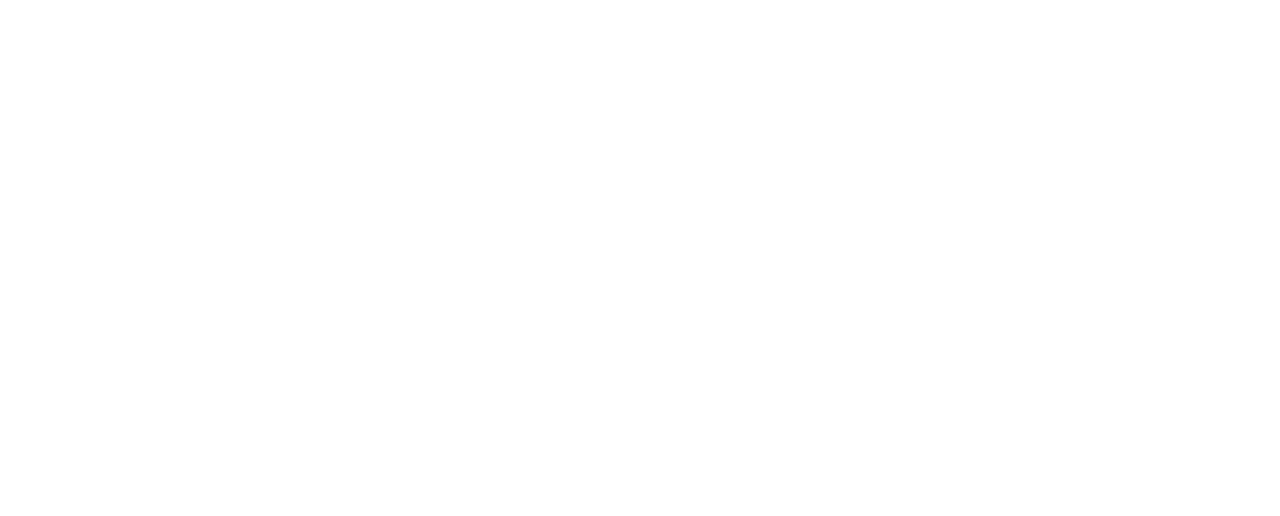
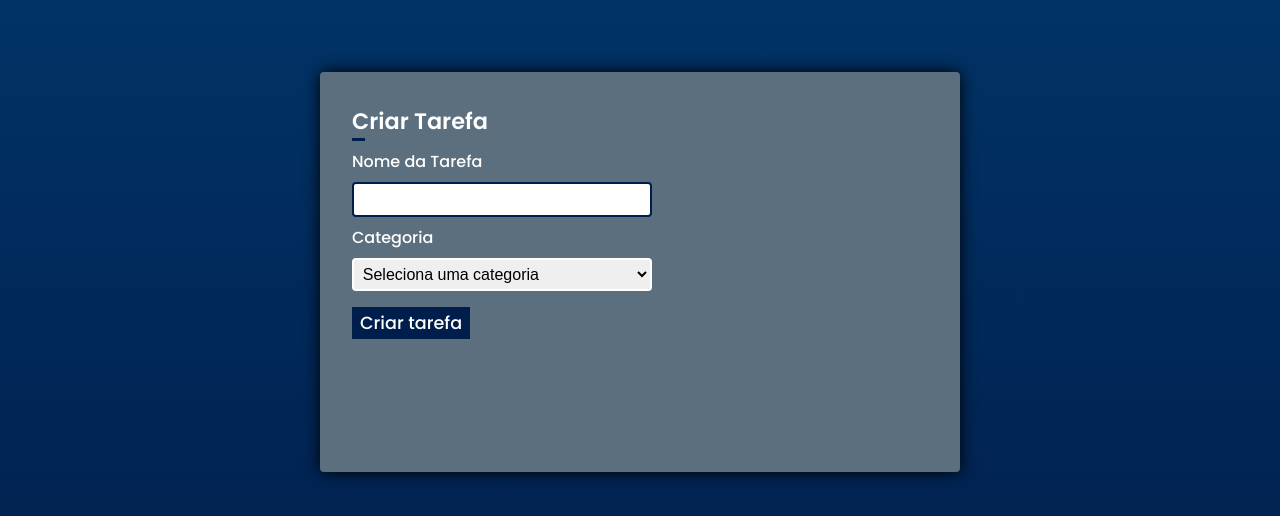
Before and after one commit to Rogerio-Lacerda/toDoListReact, a React (Vite) app: page / in a window 1280 px wide. Shown: the part 128-644 px from the top of the page. Built offline with nearby package versions, Linux system fonts and the light colour scheme; the HTML template or start-up script is replaced by a standard one.

Commit message:
Criei um componente chamado CriarTarefas, que serve para criar as tarefas e quando clicado no botao do formulario, salva as tarefas no escopo global chamado UserContext qua também foi criado.

```diff
--- /dev/null
+++ b/src/App.css
@@ -0,0 +1,37 @@
+@import url('https://fonts.googleapis.com/css2?family=Poppins:ital,wght@0,100;0,300;0,500;0,600;1,200&display=swap');
+* {
+  margin: 0;
+  padding: 0;
+  box-sizing: border-box;
+  list-style: none;
+  text-decoration: none;
+}
+
+body {
+  font-family: 'Poppins', sans-serif;
+}
+
+.container {
+  min-height: 100vh;
+  width: 100%;
+  background-image: linear-gradient(
+    180deg,
+    #02376b 0px,
+    #001e4c 100%,
+    #02376b 50%
+  );
+  background-color: #001e4c;
+  background-size: 200%;
+  display: flex;
+  justify-content: center;
+  align-items: center;
+}
+
+.tarefas {
+  padding: 2rem;
+  border-radius: 4px;
+  background: #5c6f7e;
+  height: 50vh;
+  width: 50vw;
+  box-shadow: 0 0 1rem #000;
+}
--- a/src/App.jsx
+++ b/src/App.jsx
@@ -1,7 +1,24 @@
 import React from 'react';
+import './App.css';
+import CriarTarefa from './Components/CriarTarefa';
+import { UserContext, UserStorage } from './UserContext';
 
 function App() {
-  return <></>;
+  // const { tarefas } = React.useContext(GlobalContext);
+
+  // console.log(tarefas);
+
+  return (
+    <>
+      <UserStorage>
+        <section className="container">
+          <div className="tarefas">
+            <CriarTarefa />
+          </div>
+        </section>
+      </UserStorage>
+    </>
+  );
 }
 
 export default App;
--- /dev/null
+++ b/src/Components/CriarTarefa.jsx
@@ -0,0 +1,70 @@
+import React from 'react';
+import styles from './CriarTarefa.module.css';
+import Titulo from './Titulo';
+import Error from './Helper/Error';
+import { UserContext } from '../UserContext';
+
+const CriarTarefa = () => {
+  const [tarefa, setTarefa] = React.useState('');
+  const [escolha, setEscolha] = React.useState('categoria');
+  const [errorEscolha, setErrorEscolha] = React.useState(false);
+  const [errorTarefa, setErrorTarefa] = React.useState(false);
+  const { tarefas, setTarefas } = React.useContext(UserContext);
+
+  const handleChange = ({ target }) => {
+    setTarefa(target.value);
+  };
+
+  const handleSubmit = (event) => {
+    event.preventDefault();
+    if (tarefa.length === 0) {
+      setErrorTarefa('Preencha alguma tarefa!');
+      setErrorEscolha(false);
+    } else if (escolha === 'categoria') {
+      setErrorEscolha('Escolha alguma categoria!');
+      setErrorTarefa(false);
+    } else {
+      console.log(tarefa);
+      console.log(escolha);
+      setErrorTarefa(false);
+      setErrorEscolha(false);
+      setTarefas([...tarefas, { tarefa: tarefa, categoria: escolha }]);
+    }
+  };
+
+  return (
+    <div className={styles.criarTarefa}>
+      <Titulo texto="Criar Tarefa" />
+      <form onSubmit={handleSubmit} className={styles.formulario}>
+        <label htmlFor="tarefa">Nome da Tarefa</label>
+        <input
+          type="text"
+          name="tarefa"
+          id="tarefa"
+          value={tarefa}
+          onChange={handleChange}
+        />
+        <Error error={errorTarefa} />
+        <label htmlFor="escolha">Categoria</label>
+        <select
+          name="escolha"
+          id="escolha"
+          onChange={({ target }) => setEscolha(target.value)}
+          value={escolha}
+          className={styles.categoria}
+        >
+          <option value="categoria" disabled>
+            Seleciona uma categoria
+          </option>
+          <option value="trabalho">Trabalho</option>
+          <option value="pessoal">Pessoal</option>
+          <option value="estudos">Estudos</option>
+        </select>
+        <Error error={errorEscolha} />
+        <button>Criar tarefa</button>
+      </form>
+    </div>
+  );
+};
+
+export default CriarTarefa;
--- /dev/null
+++ b/src/Components/CriarTarefa.module.css
@@ -0,0 +1,63 @@
+.criarTarefa {
+  display: grid;
+  gap: 0.5rem;
+  justify-content: start;
+}
+
+.formulario {
+  display: grid;
+  gap: 0.5rem;
+}
+
+.formulario label {
+  color: #fff;
+  font-weight: 400;
+}
+
+.formulario input {
+  padding: 0.5rem;
+  min-width: 300px;
+  border-radius: 4px;
+  border: none;
+  border: 2px solid #001e4c;
+}
+
+.formulario input:focus,
+.formulario input:hover {
+  outline: none;
+  border-color: #001e4c;
+  box-shadow: 0 0 0 1px #fff;
+}
+
+.categoria {
+  padding: 0.3rem;
+  font-size: 1rem;
+  border-radius: 4px;
+  border: none;
+  display: block;
+  border: 2px solid #fff;
+}
+
+.categoria:focus,
+.categoria:hover {
+  outline: none;
+  border-color: #001e4c;
+  box-shadow: 0 0 0 1px #fff;
+}
+
+.formulario button {
+  display: block;
+  max-width: max-content;
+  padding: 0.2rem 0.5rem;
+  background: #001e4c;
+  border: none;
+  color: #fff;
+  font-family: inherit;
+  font-size: 1.1rem;
+  cursor: pointer;
+  margin-top: 0.5rem;
+}
+
+.formulario button:hover {
+  box-shadow: 0 0 0 1px #fff;
+}
--- /dev/null
+++ b/src/Components/Helper/Error.jsx
@@ -0,0 +1,9 @@
+import React from 'react';
+
+const Error = ({ error }) => {
+  if (error)
+    return <span style={{ color: '#a10532 ', display: 'block' }}>{error}</span>;
+  else return null;
+};
+
+export default Error;
--- /dev/null
+++ b/src/Components/Titulo.jsx
@@ -0,0 +1,8 @@
+import React from 'react';
+import styles from './Titulo.module.css';
+
+const Titulo = ({ texto }) => {
+  return <h1 className={styles.titulo}>{texto}</h1>;
+};
+
+export default Titulo;
--- /dev/null
+++ b/src/Components/Titulo.module.css
@@ -0,0 +1,12 @@
+.titulo {
+  font-size: 1.4rem;
+  color: #fff;
+}
+
+.titulo::after {
+  content: '';
+  display: block;
+  width: 0.8rem;
+  height: 0.2rem;
+  background: #001e4c;
+}
--- /dev/null
+++ b/src/UserContext.jsx
@@ -0,0 +1,15 @@
+import React from 'react';
+
+export const UserContext = React.createContext();
+
+export const UserStorage = ({ children }) => {
+  const [tarefas, setTarefas] = React.useState([]);
+
+  return (
+    <>
+      <UserContext.Provider value={{ tarefas, setTarefas }}>
+        {children}
+      </UserContext.Provider>
+    </>
+  );
+};
```
